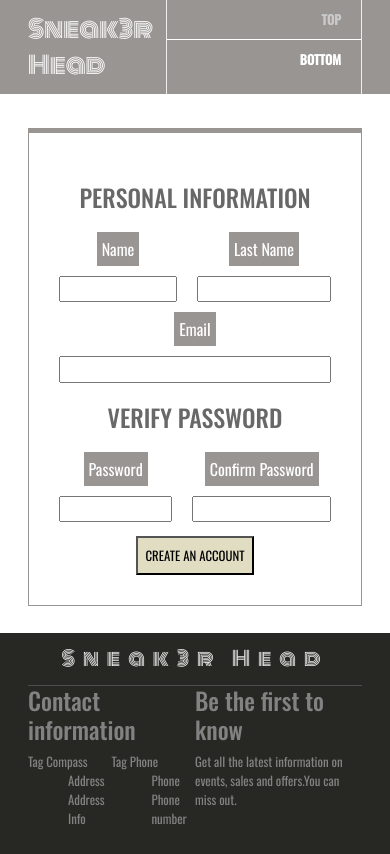
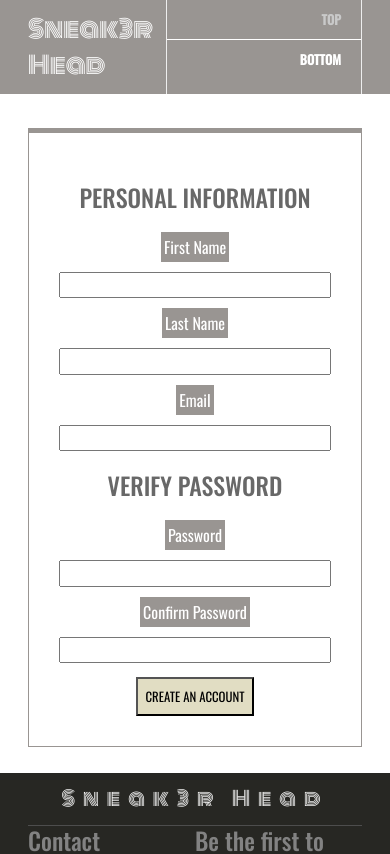
Before and after one commit to nhht77/Sneak3r-head, a React (Create React App) app in the folder client/: page /register in a window 390 px wide. Shown: the top 854 px of the page. Built offline with nearby package versions, Linux system fonts and the light colour scheme.

Commit message:
Errors Handling & display

```diff
--- a/client/src/App.css
+++ b/client/src/App.css
@@ -952,6 +952,14 @@ body {
       text-align: center;
     }
 
+    .register-login-container .left .form-group-two{
+      flex-direction: column;
+    }
+
+    .register-login-container .left .form-group-two .group {
+      padding:0
+    }
+
     .register-login-container .right {
       padding-top: 1.5rem
     }
@@ -960,6 +968,10 @@ body {
       font-weight: 300;
       font-size: .8rem;
       width: 100%;
+    }
+
+    .label-inputs{
+      padding:3px 3px;
     }
 
     input {
--- a/client/src/components/Auth/Register.js
+++ b/client/src/components/Auth/Register.js
@@ -11,6 +11,7 @@ export class Register extends Component {
             email:'',
             password:'',
             password2:'',
+            errors:{}
         }
     }
 
@@ -28,7 +29,8 @@ export class Register extends Component {
 
         axios.post('/api/users/register', userData)
         .then(res =>  console.log(res.data))
-        .catch(err => console.log(err.response.data));
+        .catch(err => {
+            this.setState({errors: err.response.data})});
     }
 
     onChange = e => {
@@ -36,6 +38,8 @@ export class Register extends Component {
     }
 
   render() {
+    const {errors} = this.state;
+
     return (
         <div className="container">
             <div className="register-login-container">
@@ -45,12 +49,13 @@ export class Register extends Component {
                         <div className="form-group-two">
                             <div className="group">
                             <div className="form-group">
-                            <div className="label-inputs">Name</div>
+                            <div className="label-inputs">First Name</div>
                             <input
                                 name="firstName"
                                 value={this.state.firstName}
                                 onChange={this.onChange}
                                 type="text" />
+                            {errors.firstname && <div className="error-label">{errors.firstname}</div>}
                             </div>
                             </div>
                             <div className="group">
@@ -72,6 +77,7 @@ export class Register extends Component {
                                 value={this.state.email}
                                 onChange={this.onChange}
                                 type="email" />
+                            {errors.email && <div className="error-label">{errors.email}</div>}
                         </div>
                         <h2>Verify password</h2>
                         <div className="form-group-two">
@@ -83,6 +89,7 @@ export class Register extends Component {
                                 value={this.state.password}
                                 onChange={this.onChange}
                                 type="password" />
+                            {errors.password && <div className="error-label">{errors.password}</div>}
                             </div>
                             </div>
                             <div className="group">
@@ -93,6 +100,7 @@ export class Register extends Component {
                                 value={this.state.password2}
                                 onChange={this.onChange}
                                 type="password" />
+                            {errors.password && <div className="error-label">{errors.password}</div>}
                             </div>
                             </div>
                         </div>
```
